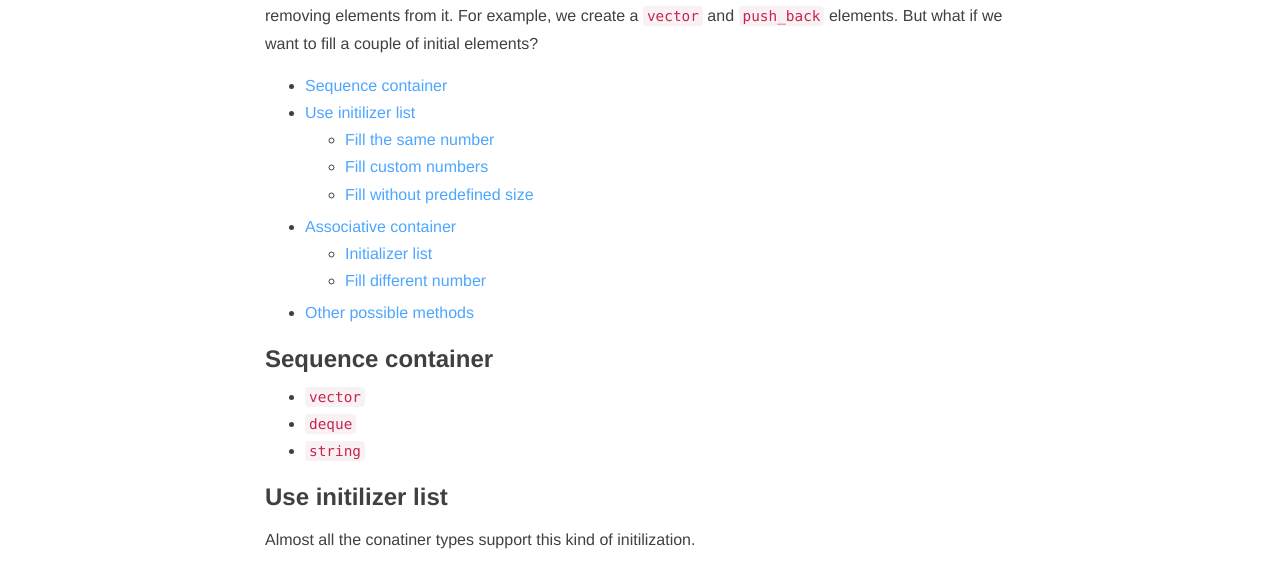
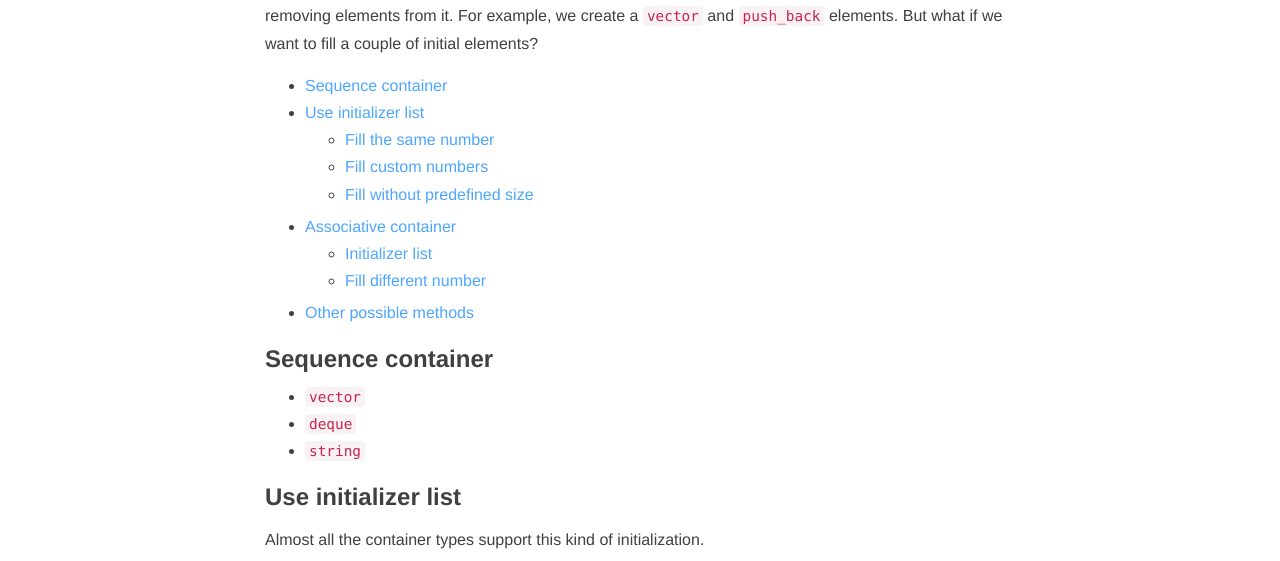
Before and after one commit to chunyang-wen/chunyang-wen.github.io, a Jekyll site: the page built from _posts/2020/2020-05-10-fill-container.md, in a window 1280 px wide and 900 px high. Shown: the part 336-897 px from the top of the window. Built offline with Jekyll 4.4.1, drawn with Linux system fonts in a browser that asks for light colours; comment, search, counter and statistics services are not loaded.

Commit message:
fix: typo

````diff
--- a/_posts/2020/2020-05-10-fill-container.md
+++ b/_posts/2020/2020-05-10-fill-container.md
@@ -18,9 +18,9 @@ elements. But what if we want to fill a couple of initial elements?
 + `deque`
 + `string`
 
-### Use initilizer list
+### Use initializer list
 
-Almost all the conatiner types support this kind of initilization.
+Almost all the container types support this kind of initialization.
 
 ```cpp
 vector<int> a{1,2,3};
````
